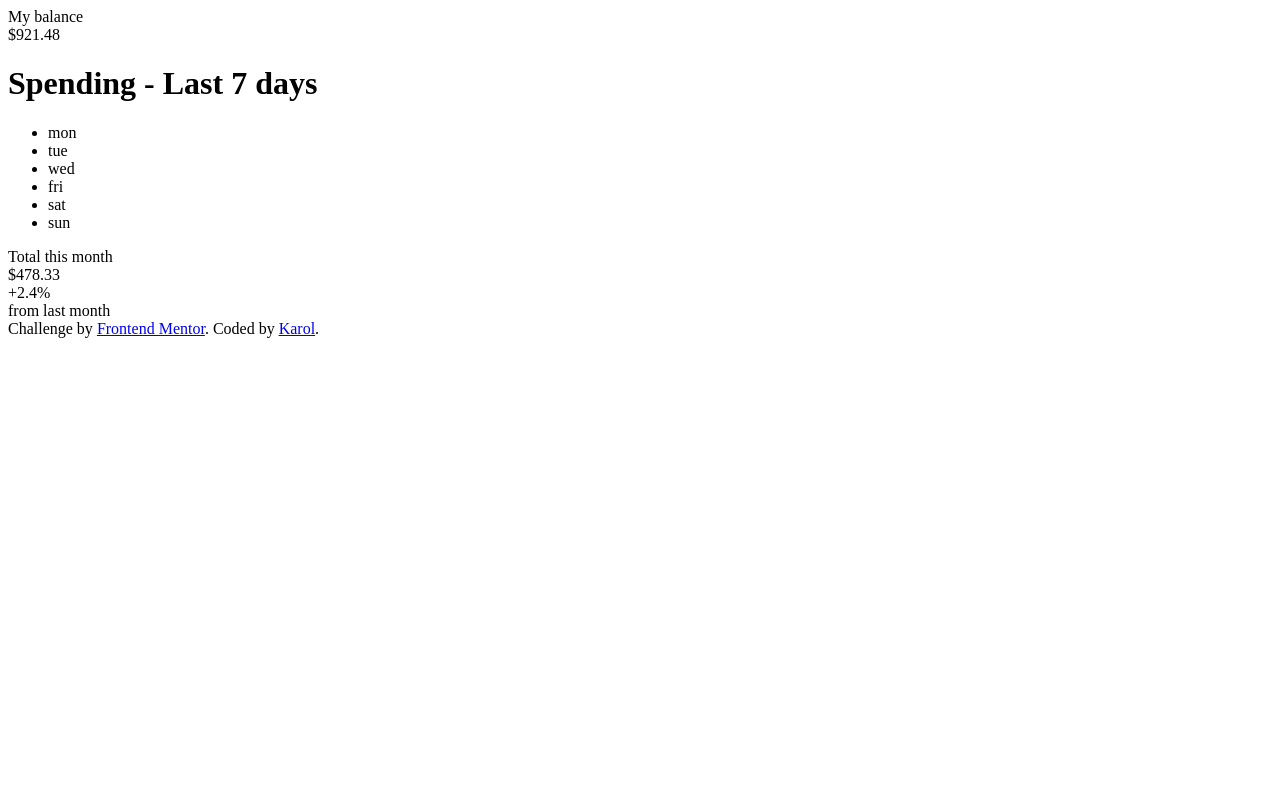
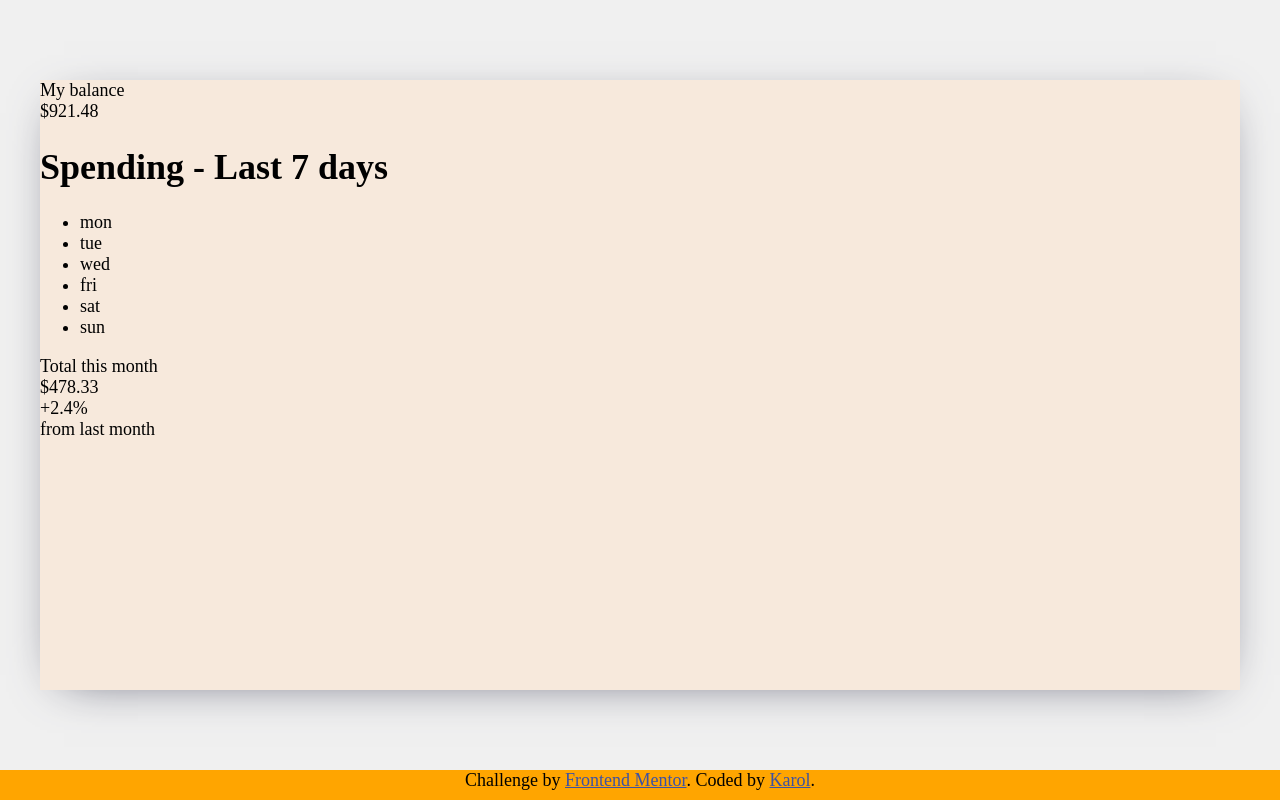
Before and after one commit to stoooodnia/FrontendTraining1, a plain HTML site: page index.html in a window 1280 px wide. Drawn offline with nearby package versions, Linux system fonts and the light colour scheme; files that its build step writes are made by us from their sources.

Commit message:
css first steps, footer + main content layout

```diff
--- a/css/colors.scss
+++ b/css/colors.scss
@@ -10,3 +10,4 @@ $veryPaleOrange: hsl(33, 100%, 98%);
 // Rest
 
 $bodybg: #F0F0F0;
+$mainbg: #F7E9DC;
--- a/css/styles.scss
+++ b/css/styles.scss
@@ -1,19 +1,48 @@
-@use 'colors';
+@import 'colors';
 
 *{
     box-sizing: border-box;
 }
 
 body{
-    font-size: 18px;
-    text-align: center;
     @font-face {
     font-family: 'DM Sans';
     font-weight: 400;
     src: url('https://fonts.google.com/specimen/DM+Sans');
     }
+    height: 100vh;
+    width: 100vw;
+    margin: 0;
+    padding: 0;
+    font-size: 18px;
+    background-color: $bodybg;
+    display: flex;
+    flex-direction: column;
+    align-items: center;
+    justify-content: flex-end;
+
+
     a{
     color: hsl(228, 45%, 44%);
     }
 
+    #main{
+        margin: 80px;
+        flex-grow: 1;
+        background-color: $mainbg;
+        height: 600px;
+        width: 1200px;
+        box-shadow: 0px 9px 48px -24px rgba(66, 68, 90, 1);
+
+    }
+    .attribution{
+        width: 100vw;
+        height: 30px;
+        background-color: orange;
+        text-align: center;
+
+    }
+
+
+
 }
--- a/index.html
+++ b/index.html
@@ -7,12 +7,10 @@
   <link rel="icon" type="image/png" sizes="32x32" href="./images/favicon-32x32.png">
 
   <title>Frontend Mentor | Expenses chart component</title>
-
-  <style>
-  </style>
+  <link rel="stylesheet" href="./css/styles.css">
 </head>
 <body>
-<div id="main">
+  <div id="main">
   <div id="topBar">
     <div id="left">
       <div class="text">
@@ -59,7 +57,7 @@
 
     </div>
   </div>
-</div>
+  </div>
   <div class="attribution">
     Challenge by <a href="https://www.frontendmentor.io?ref=challenge" target="_blank">Frontend Mentor</a>.
     Coded by <a href="https://www.frontendmentor.io/profile/stoooodnia">Karol</a>.
```
